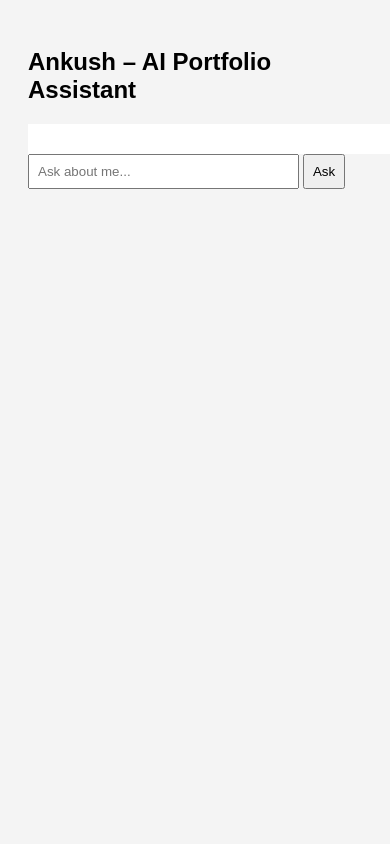
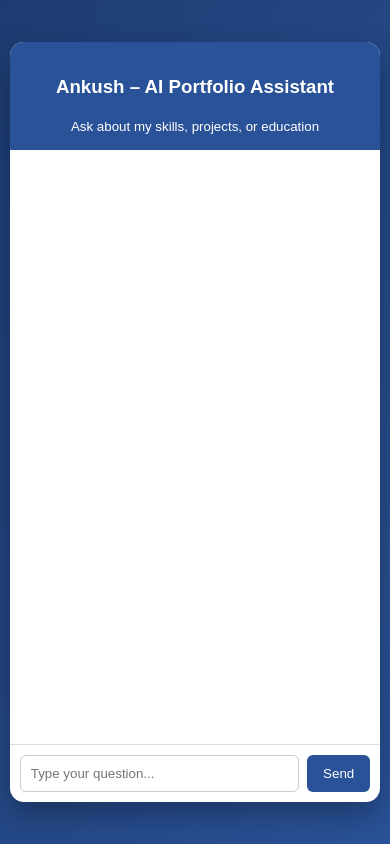
Before and after one commit to ankushsadgir000-web/ai-portfolio, a Flask app: page / in a window 390 px wide; the page is wider, and only the part inside the window is pictured. Run offline with Flask 3, Linux system fonts and the light colour scheme.

Commit message:
Improve UI design and responsiveness

```diff
--- a/templates/index.html
+++ b/templates/index.html
@@ -2,36 +2,118 @@
 <html>
 <head>
     <title>Ankush | AI Portfolio</title>
+    <meta name="viewport" content="width=device-width, initial-scale=1.0">
+
     <style>
-        body { font-family: Arial; background: #f4f4f4; padding: 20px; }
-        #chat { background: white; padding: 15px; width: 400px; }
-        input { width: 75%; padding: 8px; }
-        button { padding: 8px; }
-        .msg { margin: 10px 0; }
-        .user { font-weight: bold; }
-        .ai { color: blue; }
+        body {
+            font-family: Arial, sans-serif;
+            background: linear-gradient(120deg, #1e3c72, #2a5298);
+            margin: 0;
+            padding: 0;
+            display: flex;
+            justify-content: center;
+            align-items: center;
+            height: 100vh;
+        }
+
+        .container {
+            background: #ffffff;
+            width: 95%;
+            max-width: 420px;
+            height: 90vh;
+            border-radius: 14px;
+            display: flex;
+            flex-direction: column;
+            box-shadow: 0 12px 30px rgba(0,0,0,0.3);
+        }
+
+        .header {
+            background: #2a5298;
+            color: white;
+            padding: 15px;
+            text-align: center;
+            border-radius: 14px 14px 0 0;
+        }
+
+        #chat {
+            flex: 1;
+            padding: 15px;
+            overflow-y: auto;
+        }
+
+        .msg {
+            margin: 10px 0;
+            padding: 10px 12px;
+            border-radius: 8px;
+            max-width: 80%;
+            line-height: 1.4;
+        }
+
+        .user {
+            background: #e3f2fd;
+            margin-left: auto;
+        }
+
+        .ai {
+            background: #f1f1f1;
+        }
+
+        .input-box {
+            display: flex;
+            padding: 10px;
+            border-top: 1px solid #ddd;
+        }
+
+        input {
+            flex: 1;
+            padding: 10px;
+            border-radius: 6px;
+            border: 1px solid #ccc;
+            outline: none;
+        }
+
+        button {
+            margin-left: 8px;
+            padding: 10px 16px;
+            background: #2a5298;
+            color: white;
+            border: none;
+            border-radius: 6px;
+            cursor: pointer;
+        }
+
+        button:hover {
+            background: #1e3c72;
+        }
     </style>
 </head>
+
 <body>
 
-<h2>Ankush – AI Portfolio Assistant</h2>
+<div class="container">
+    <div class="header">
+        <h3>Ankush – AI Portfolio Assistant</h3>
+        <small>Ask about my skills, projects, or education</small>
+    </div>
 
-<div id="chat"></div>
+    <div id="chat"></div>
 
-<input id="question" placeholder="Ask about me..." />
-<button onclick="askAI()">Ask</button>
+    <div class="input-box">
+        <input id="question" placeholder="Type your question..." />
+        <button onclick="askAI()">Send</button>
+    </div>
+</div>
 
 <script>
 function askAI() {
     const input = document.getElementById("question");
-    const q = input.value;
+    const q = input.value.trim();
+    if (q.length < 2) return;
 
-    if (q.trim() === "") return;
-
-    document.getElementById("chat").innerHTML +=
-        `<div class="msg user">You: ${q}</div>`;
-
-    input.value = "";   // 👈 clears the input box
+    const chat = document.getElementById("chat");
+    chat.innerHTML += `<div class="msg user">${q}</div>`;
+    input.value = "";
+    chat.scrollTop = chat.scrollHeight;
 
     fetch("/ask", {
         method: "POST",
@@ -40,12 +122,11 @@ function askAI() {
     })
     .then(res => res.json())
     .then(data => {
-        document.getElementById("chat").innerHTML +=
-            `<div class="msg ai">AI: ${data.answer}</div>`;
+        chat.innerHTML += `<div class="msg ai">${data.answer}</div>`;
+        chat.scrollTop = chat.scrollHeight;
     });
 }
 </script>
 
-
 </body>
 </html>
```
